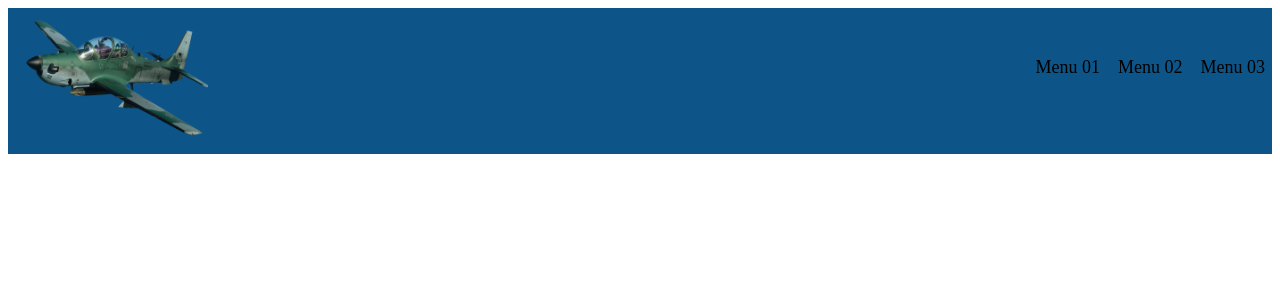
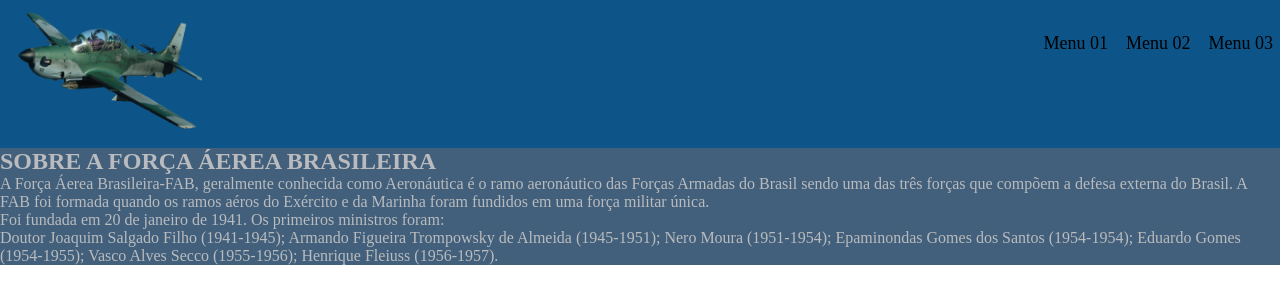
Before and after one commit to leitematheus/2B-programation, a plain HTML site: page index.html in a window 1280 px wide. Drawn offline with Linux system fonts and the light colour scheme.

Commit message:
Add files via upload

```diff
--- a/index.html
+++ b/index.html
@@ -17,7 +17,27 @@
        </ul>
     </header>
     <main>
+        <section class="principal">
 
+            <h1 class="principal-titulo">SOBRE A FORÇA ÁEREA BRASILEIRA</h1>
+
+            <p class="principal-texto"></p>
+                A Força Áerea Brasileira-FAB, geralmente conhecida como Aeronáutica é o ramo aeronáutico das Forças Armadas do Brasil sendo uma das três forças que compõem a defesa externa do Brasil. A FAB foi formada quando os ramos aéros do Exército e da Marinha foram fundidos em uma força militar única.
+
+            <p class="principal-texto"></p>
+                Foi fundada em 20 de janeiro de 1941. Os primeiros ministros foram:
+
+            <p class="principal-texto"></p>
+                Doutor Joaquim Salgado Filho (1941-1945);
+            Armando Figueira Trompowsky de Almeida (1945-1951);
+            Nero Moura (1951-1954);
+            Epaminondas Gomes dos Santos (1954-1954);
+            Eduardo Gomes (1954-1955);
+            Vasco Alves Secco (1955-1956);
+            Henrique Fleiuss (1956-1957).
+
+            <img src="" alt="" class="pricipal-imagem">
+        </section>
     </main>
     <footer>
 
--- a/style.css
+++ b/style.css
@@ -1,8 +1,13 @@
 :root {
     --azul-mar: #08416D;
     --azul-jeans: #0D5589;
-    --azul-eclesiástico: #42607B;
-    --cinzão: #B9BBBE;
+    --azul-eclesiastico: #42607B;
+    --cinzao: #B9BBBE;
+}
+
+*{
+     margin: 0%;
+     padding: 0%;
 }
 
 .cabecalho{
@@ -23,3 +28,9 @@
     width: 15%;
     margin: 10px;
 }
+
+
+.principal{
+ background-color: var(--azul-eclesiastico);
+ color: var(--cinzao);
+}
```
